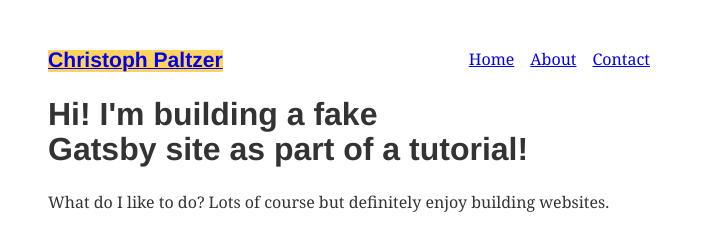
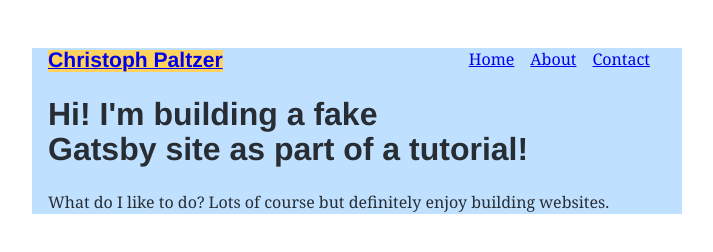
Before and after one commit to Christoph1911/MyFirstWebsite, a Gatsby site: page / in a window 1280 px wide. Shown: the whole page, without its empty margins (283-996 px from the left). Built offline with nearby package versions, Linux system fonts and the light colour scheme; Gatsby itself is replaced by a stand-in of ours.

Commit message:
Update layout.js

```diff
--- a/src/components/layout.js
+++ b/src/components/layout.js
@@ -8,7 +8,7 @@ const ListLink = props => (
 
 export default function Layout({ children }) {
   return (
-    <div style={{ margin: `3rem auto`, maxWidth: 650, padding: `0 1rem`, backgroundCcolor: `#FFD35D`}}>
+    <div style={{ margin: `3rem auto`, maxWidth: 650, padding: `0 1rem`, backgroundColor: `#C0E0FF`}}>
       <header style={{ marginBottom: `1.5rem` }}>
         <Link to="/" style={{ textShadow: `none`, backgroundImage: `none`, backgroundColor: `#FFD35D`}}>
           <h3 style={{ display: `inline` }}>Christoph Paltzer</h3>
```
